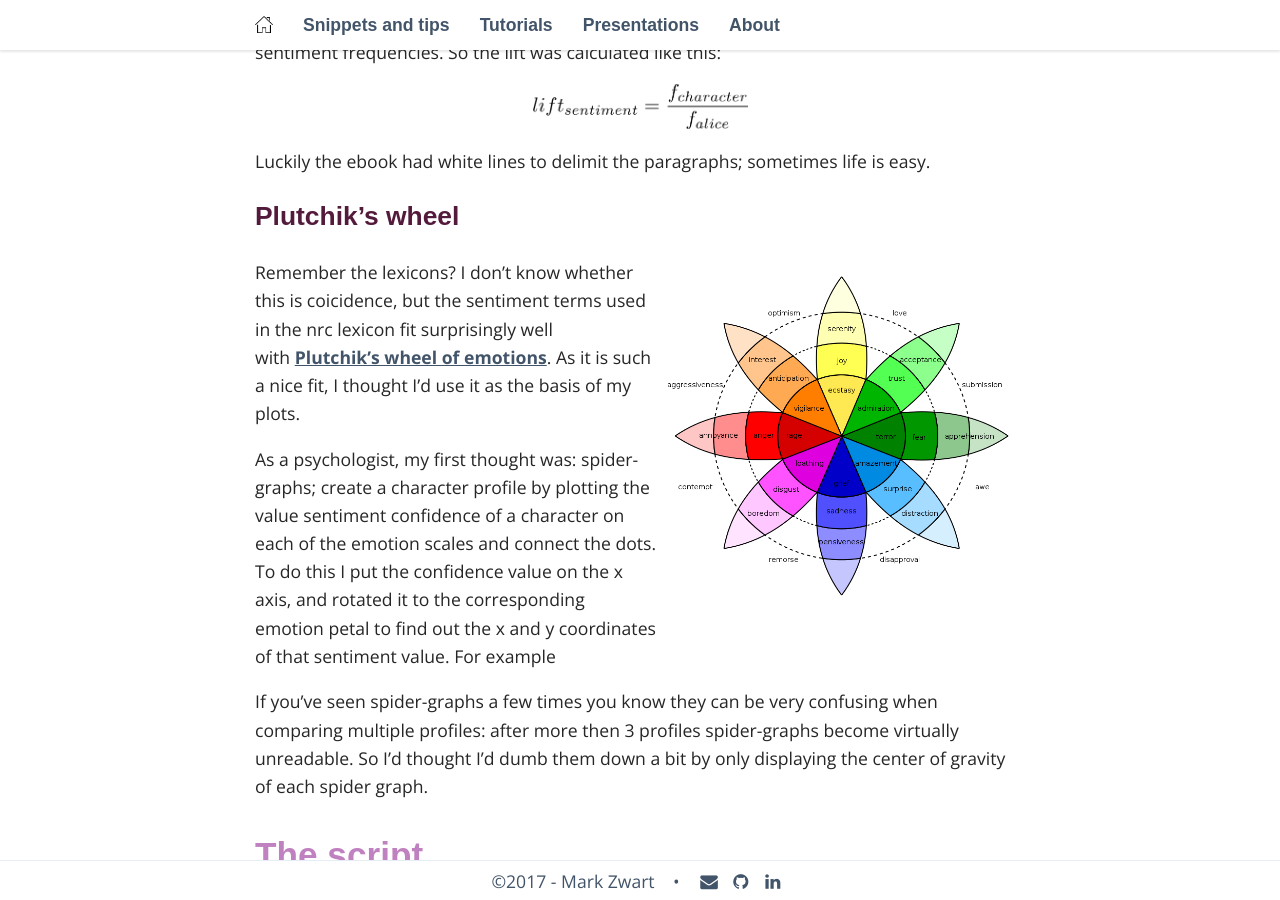
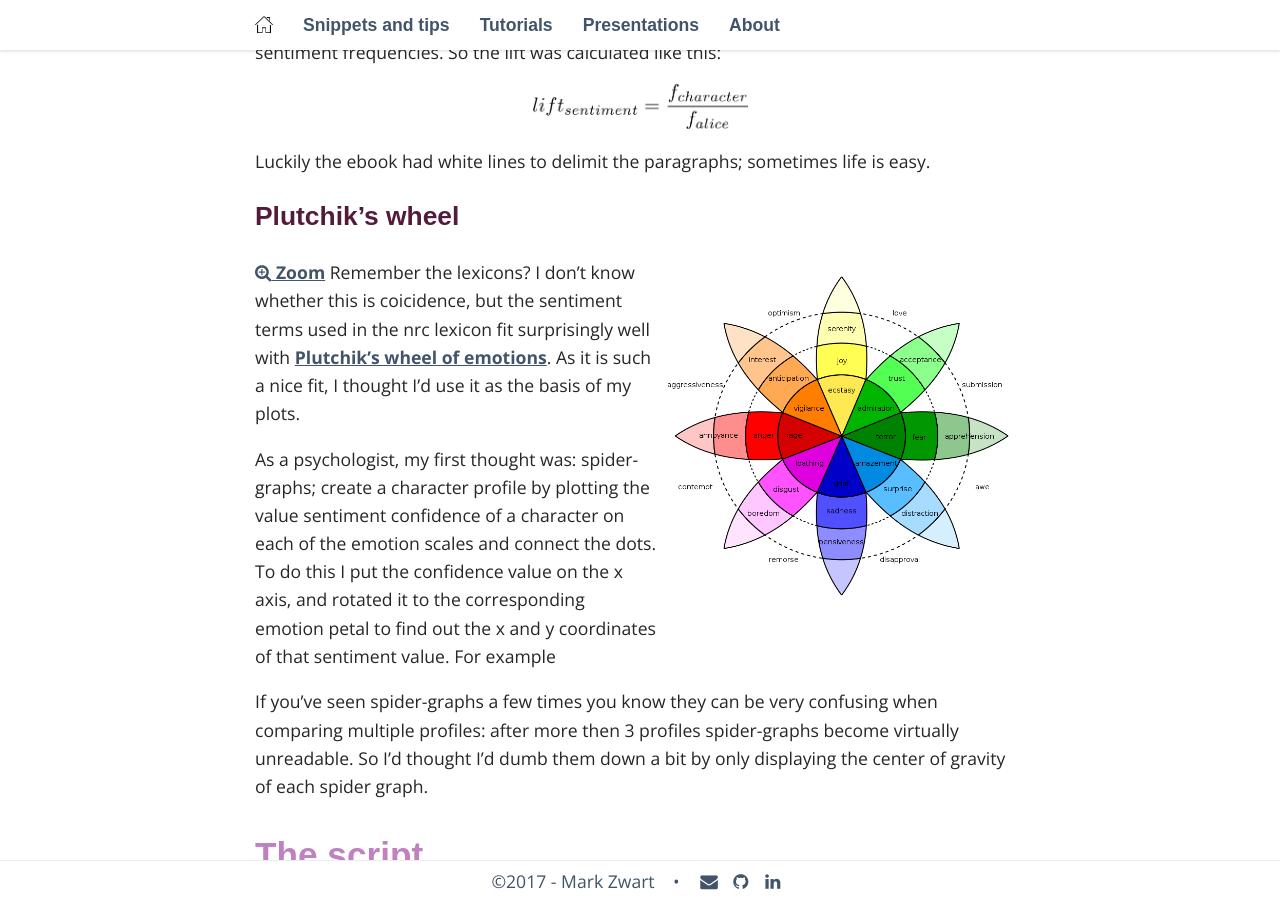
Before and after one commit to mark-me/mark-me.github.io, a Jekyll site: the page built from _pages/tutorials/mining-alices-wonderland/mining-alices-wonderland.md, in a window 1280 px wide and 900 px high, scrolled down 2144 px. Built offline with Jekyll 4.4.1, drawn with Linux system fonts in a browser that asks for light colours; nearby versions of some CDN libraries; some web fonts are replaced.

Commit message:
Update mining-alices-wonderland.md

```diff
--- a/_pages/tutorials/mining-alices-wonderland/mining-alices-wonderland.md
+++ b/_pages/tutorials/mining-alices-wonderland/mining-alices-wonderland.md
@@ -47,7 +47,7 @@ Luckily the ebook had white lines to delimit the paragraphs; sometimes life is e
 
 ## Plutchik's wheel
 
-<img src="/_pages/tutorials/mining-alices-wonderland/plutchik-wheel.png" alt="Plutchik wheel" width="367" height="356" align="right"/> Remember the lexicons? I don't know whether this is coicidence, but the sentiment terms used in the nrc lexicon fit surprisingly well with [Plutchik's wheel of emotions](https://en.wikipedia.org/wiki/Contrasting_and_categorization_of_emotions#Plutchik.27s_wheel_of_emotions). As it is such a nice fit, I thought I'd use it as the basis of my plots.
+<a href="/_pages/tutorials/mining-alices-wonderland/plutchik-wheel.png" target="_blank"><img src="/_pages/tutorials/mining-alices-wonderland/plutchik-wheel.png" alt="Plutchik wheel" width="367" height="356" align="right"/><i class='fa fa-search-plus '></i> Zoom</a> Remember the lexicons? I don't know whether this is coicidence, but the sentiment terms used in the nrc lexicon fit surprisingly well with [Plutchik's wheel of emotions](https://en.wikipedia.org/wiki/Contrasting_and_categorization_of_emotions#Plutchik.27s_wheel_of_emotions). As it is such a nice fit, I thought I'd use it as the basis of my plots.
 
 As a psychologist, my first thought was: spider-graphs; create a character profile by plotting the value sentiment confidence of a character on each of the emotion scales and connect the dots. To do this I put the confidence value on the x axis, and rotated it to the corresponding emotion petal to find out the x and y coordinates of that sentiment value. For example
 
```
